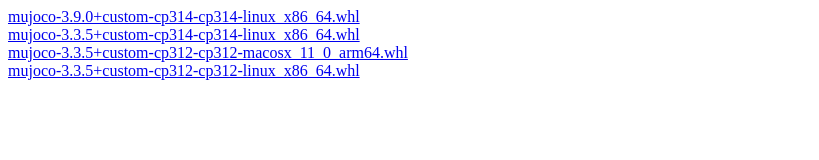
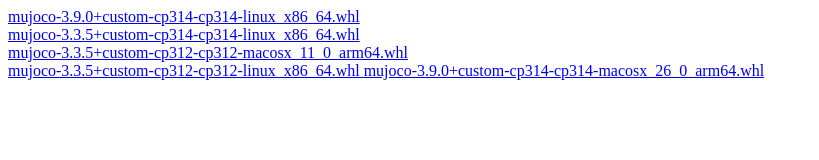
Before and after one commit to CalaW/mujoco-custom, a plain HTML site: page index.html in a window 1280 px wide. Shown: the whole page, without its empty margins (0-819 px from the left). Drawn offline with Linux system fonts and the light colour scheme.

Commit message:
Add link for mujoco-3.9.0 wheel file

```diff
--- a/index.html
+++ b/index.html
@@ -13,5 +13,8 @@
     <a href="mujoco-3.3.5+custom-cp312-cp312-linux_x86_64.whl">
       mujoco-3.3.5+custom-cp312-cp312-linux_x86_64.whl
     </a>
+    <a href="mujoco-3.9.0+custom-cp314-cp314-macosx_26_0_arm64.whl">
+      mujoco-3.9.0+custom-cp314-cp314-macosx_26_0_arm64.whl
+    </a>
   </body>
 </html>
```
